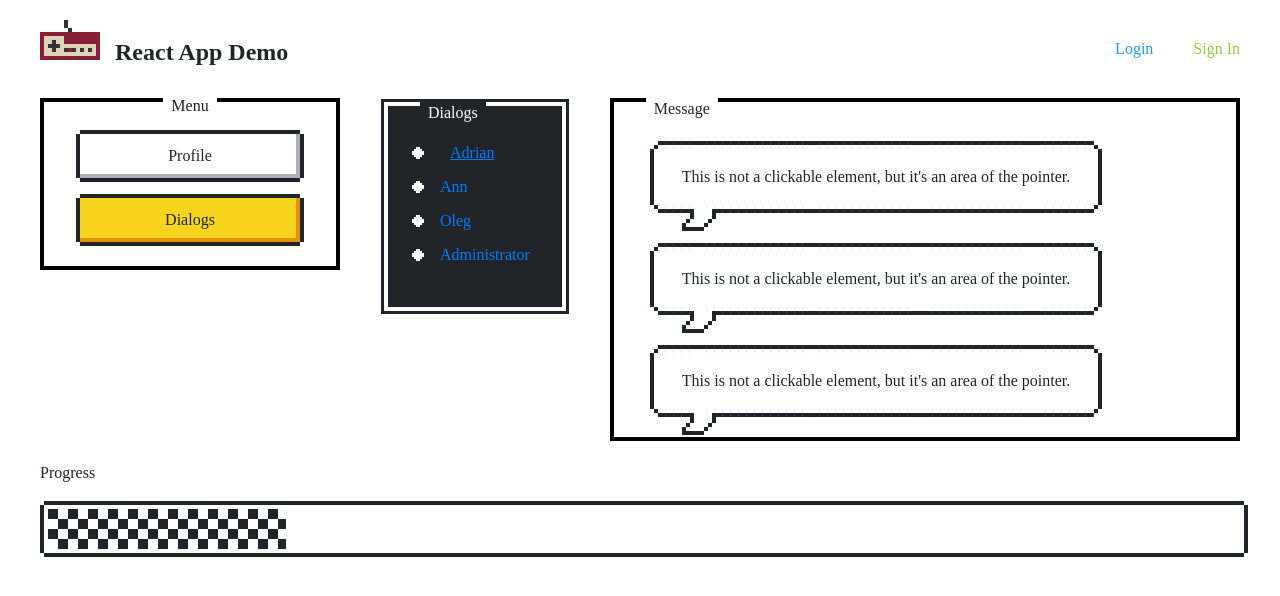
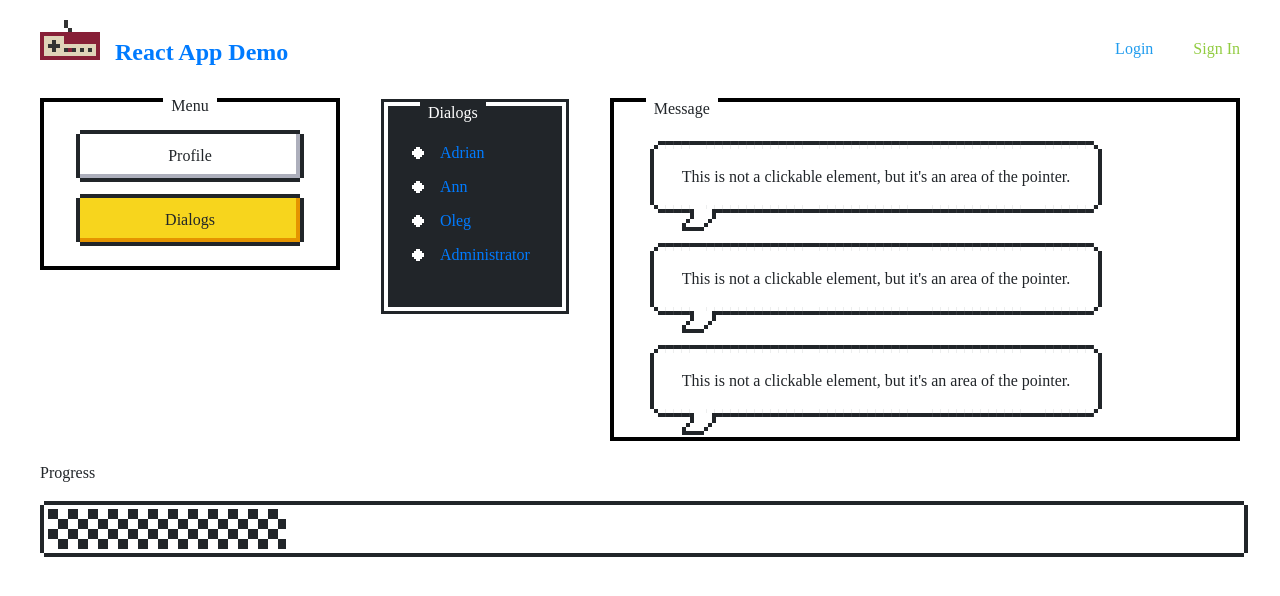
Before and after one commit to gerasem/react, a React (Create React App) app: page /dialogs in a window 1280 px wide. Shown: the top 596 px of the page. Built offline with nearby package versions, Linux system fonts and the light colour scheme.

Commit message:
22: Route exact

```diff
--- a/src/App.js
+++ b/src/App.js
@@ -15,7 +15,7 @@ const App = () => {
                 <section className="columns">
                     <Nav/>
                     <div className="column-main">
-                        <Route path="/dialogs" component={Dialogs}/>
+                        <Route exact path="/dialogs" component={Dialogs}/>
                         <Route path="/profile" component={Profile}/>
                     </div>
                 </section>
--- a/src/components/Dialogs/Dialogs.jsx
+++ b/src/components/Dialogs/Dialogs.jsx
@@ -1,4 +1,5 @@
 import style from './Dialogs.module.css';
+import {NavLink} from "react-router-dom";
 
 const Dialogs = () => {
     return (
@@ -9,16 +10,16 @@ const Dialogs = () => {
                     <div className="lists">
                         <ul className={`nes-list is-disc ${style.dialog}`}>
                             <li>
-                                <a className={style.active} href="">Adrian</a>
+                                <NavLink activeClassName={style.active} to="/dialogs/1">Adrian</NavLink>
                             </li>
                             <li>
-                                <a href="">Ann</a>
+                                <NavLink activeClassName={style.active} to="/dialogs/2">Ann</NavLink>
                             </li>
                             <li>
-                                <a href="">Oleg</a>
+                                <NavLink activeClassName={style.active} to="/dialogs/3">Oleg</NavLink>
                             </li>
                             <li>
-                                <a href="">Administrator</a>
+                                <NavLink activeClassName={style.active} to="/dialogs/4">Administrator</NavLink>
                             </li>
                         </ul>
                     </div>
--- a/src/components/Header/Header.jsx
+++ b/src/components/Header/Header.jsx
@@ -1,13 +1,17 @@
 import style from './Header.module.css';
+import {NavLink} from "react-router-dom";
 
 const Header = () => {
     return (
         <header className="columns">
             <div className="column-main">
-                <h2>
-                    <i className={`nes-jp-logo brand-logo ${style.logo}`}></i>
-                    React App Demo
-                </h2>
+                <NavLink to="/profile">
+                    <h2>
+                        <i className={`nes-jp-logo brand-logo ${style.logo}`}></i>
+                        React App Demo
+                    </h2>
+                </NavLink>
+
             </div>
             <div className={style.buttons}>
                 <a className={`nes-text is-primary ${style.button}`} href="#">Login</a>
```
